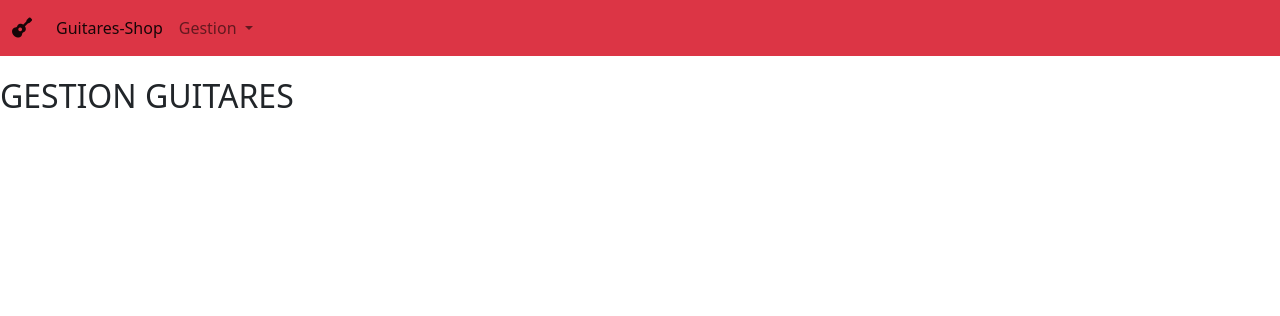
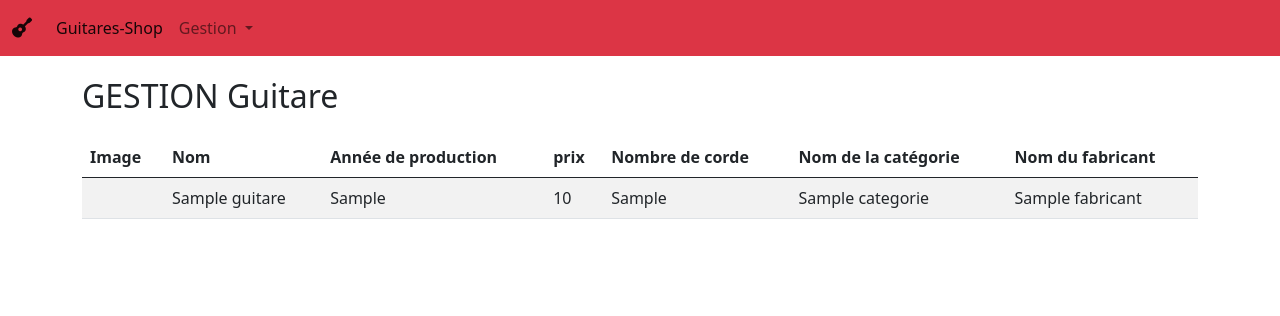
Before and after one commit to Pyromanprod/guitare, a PHP site: page /gestionguitare.php in a window 1280 px wide. Shown: the top 316 px of the page. Run offline with PHP 8.4, Linux system fonts and the light colour scheme; tables that the repository leaves empty or names only in its code hold one stand-in row (values such as "Sample post").

Commit message:
modif guitare et catégorie

```diff
--- a/gestioncategorie.php
+++ b/gestioncategorie.php
@@ -39,7 +39,7 @@
             </thead>
             <tbody>
                 <?php
-                $categorie = "SELECT categorie.nom
+                $categorie = "SELECT categorie.nom_categorie
                             FROM `categorie`
                                 WHERE 1";
                 $categorie = $bdd->prepare($categorie);
@@ -50,7 +50,7 @@
                 foreach ($categorie as $key => $value) {
                 ?>
                     <tr>
-                        <td><?php echo $value['nom'] ?></td>
+                        <td><?php echo $value['nom_categorie'] ?></td>
                     </tr>
 
 
@@ -60,7 +60,7 @@
                 ?>
             </tbody>
         </table>
-        DavidS
+
     </div>
 
 
--- a/gestionguitare.php
+++ b/gestionguitare.php
@@ -1,3 +1,6 @@
+<?php include_once("part/connexion.php");
+?>
+
 <!DOCTYPE html>
 <html lang="fr">
 
@@ -25,12 +28,56 @@
 <?php include_once("part/navbar.php"); ?>
 
 <body>
-    <h1>GESTION GUITARES</h1>
+    <div class="container">
 
-    <?php
+        <h1>GESTION Guitare</h1>
+        <table class="table table-striped">
+            <thead>
+                <tr>
+                    <th scope="col">Image</th>
+                    <th scope="col">Nom</th>
+                    <th scope="col">Année de production</th>
+                    <th scope="col">prix</th>
+                    <th scope="col">Nombre de corde</th>
+                    <th scope="col">Nom de la catégorie</th>
+                    <th scope="col">Nom du fabricant</th>
+
+                </tr>
+            </thead>
+            <tbody>
+                <?php
+                $guitare = "SELECT guitare.nom_model, guitare.annee_prod, guitare.prix, guitare.nb_corde, fabricant.nom_fabricant, categorie.nom_categorie
+                            FROM `guitare`
+                            JOIN categorie
+                                ON guitare.categorie_id = categorie.id_categorie
+                            JOIN fabricant
+                                ON guitare.fabricant_id = fabricant.id WHERE 1";
+                $guitare = $bdd->prepare($guitare);
+                $guitare->execute();
+                $guitare = $guitare->fetchAll();
+                // echo '<pre>';
+                // var_dump($categorie);
+                foreach ($guitare as $key => $value) {
+                ?>
+                    <tr>
+                        <td></td>
+                        <td><?php echo $value['nom_model'] ?></td>
+                        <td><?php echo $value['annee_prod'] ?></td>
+                        <td><?php echo $value['prix'] ?></td>
+                        <td><?php echo $value['nb_corde'] ?></td>
+                        <td><?php echo $value['nom_categorie'] ?></td>
+                        <td><?php echo $value['nom_fabricant'] ?></td>
+                    </tr>
 
 
-    ?>
+                <?php
+                }
+
+                ?>
+            </tbody>
+        </table>
+
+    </div>
 
 
 
```
